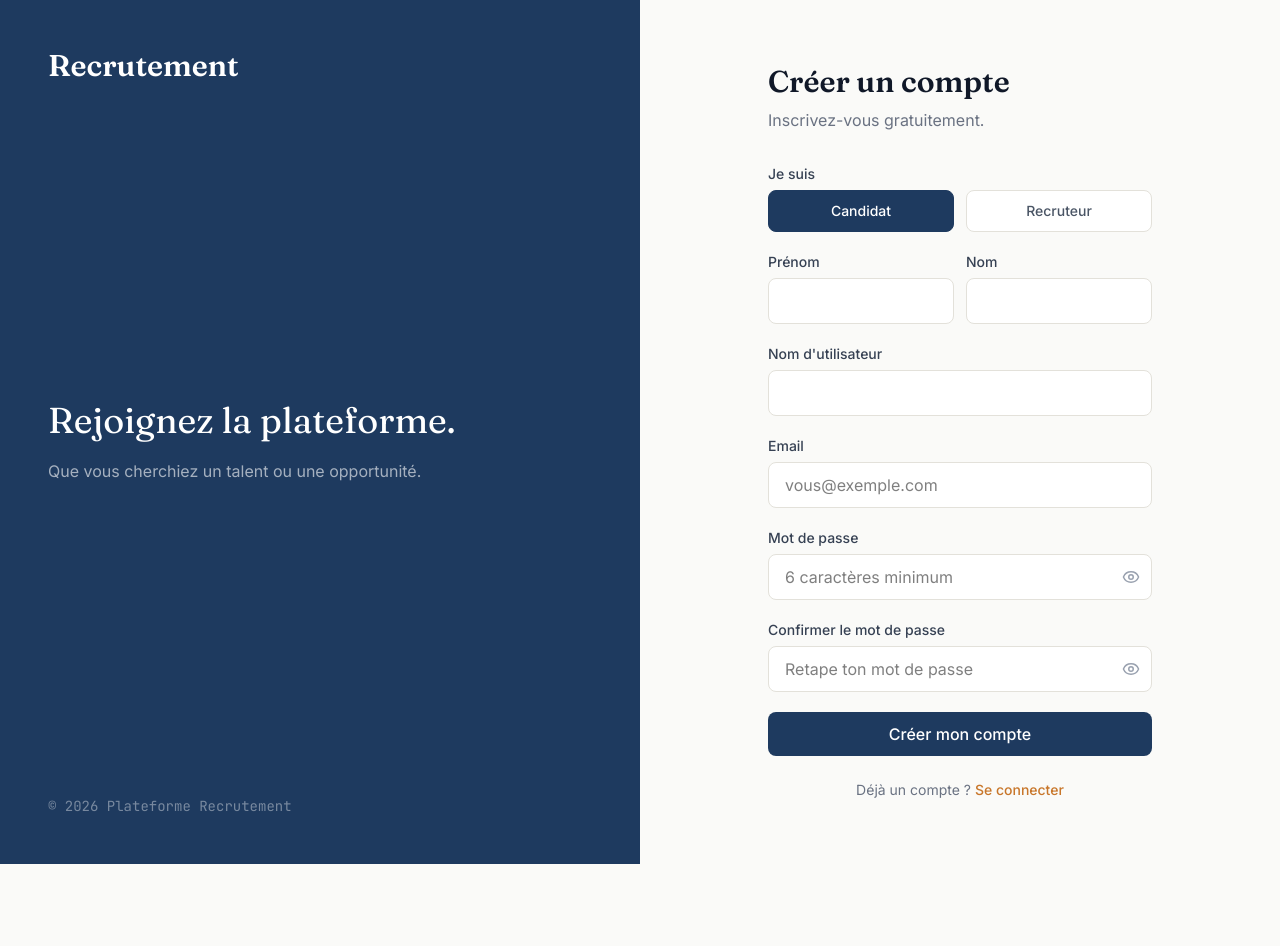
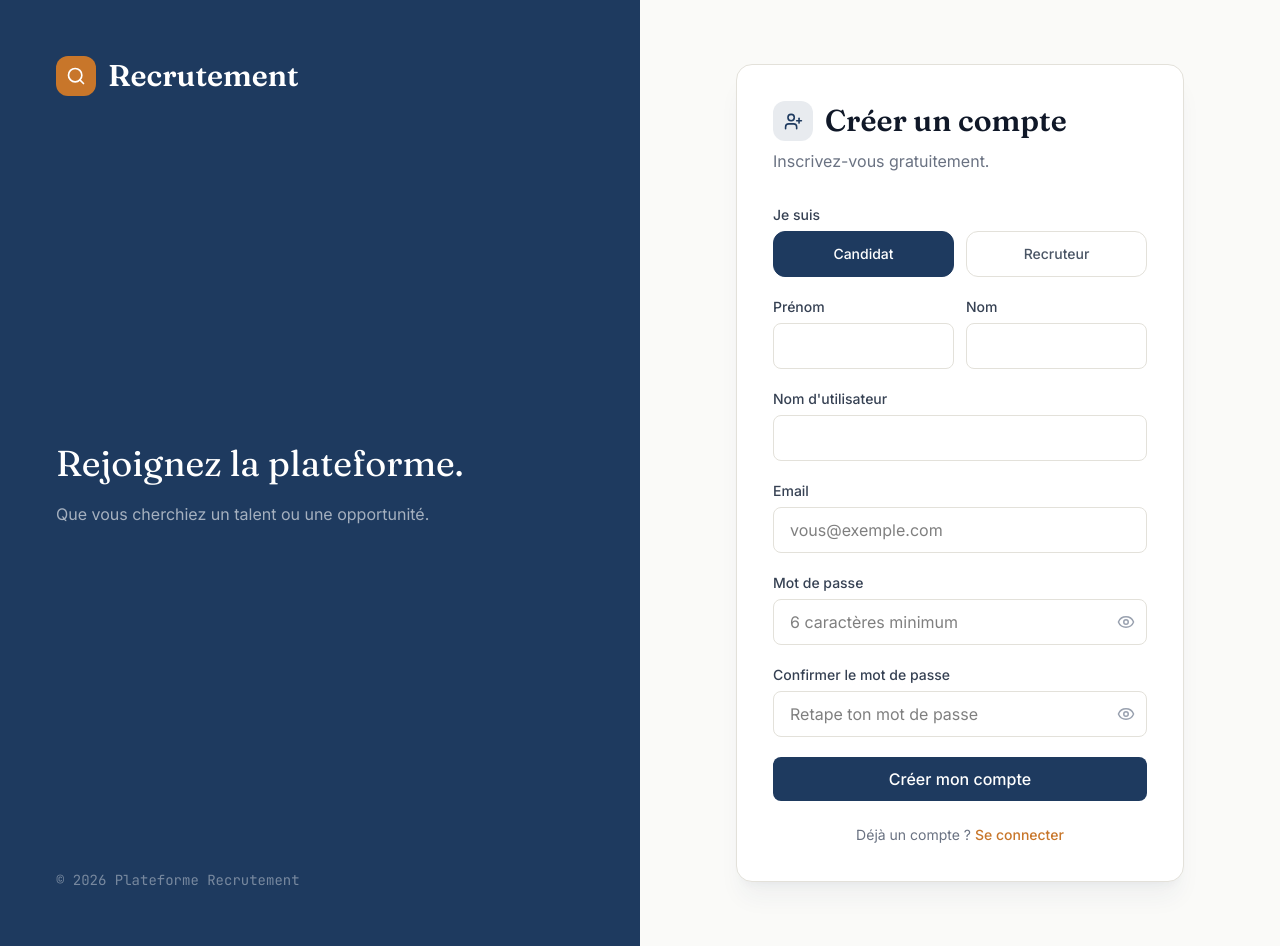
Before and after one commit to azizlejmi12/plateforme-recrutement-mern, a React (Vite) app in the folder frontend/: page /register in a window 1280 px wide. Before the commit the page ends 864 px from the top, so only its background shows below. Built offline with nearby package versions, Linux system fonts and the light colour scheme; no server answers.

Commit message:
style: polish registration screen

```diff
--- a/frontend/src/pages/Register.jsx
+++ b/frontend/src/pages/Register.jsx
@@ -1,7 +1,7 @@
 import { useState } from 'react'
 import { Link, useNavigate } from 'react-router-dom'
 import { useAuth } from '../context/AuthContext'
-import { Eye, EyeOff } from 'lucide-react'
+import { Eye, EyeOff, Search, UserPlus } from 'lucide-react'
 import PasswordStrength from '../components/PasswordStrength'
 import { isPasswordValid } from '../utils/passwordValidation'
 
@@ -70,7 +70,7 @@ function Register() {
   if (success) {
     return (
       <div className="min-h-screen flex items-center justify-center bg-bg p-8">
-        <div className="max-w-sm text-center">
+        <div className="max-w-sm text-center bg-white border border-border rounded-2xl p-9 shadow-xl shadow-primary/5">
           <div className="w-16 h-16 bg-success/10 rounded-full flex items-center justify-center mx-auto mb-6">
             <span className="text-success text-2xl">✓</span>
           </div>
@@ -95,10 +95,8 @@ function Register() {
   return (
     <div className="min-h-screen flex bg-bg">
 
-      <div className="hidden lg:flex lg:w-1/2 bg-primary flex-col justify-between p-12">
-        <h1 className="font-display text-3xl text-white font-semibold">
-          Recrutement
-        </h1>
+      <div className="hidden lg:flex lg:w-1/2 bg-primary flex-col justify-between p-14">
+        <div className="flex items-center gap-3"><div className="w-10 h-10 rounded-xl bg-accent text-white flex items-center justify-center"><Search size={20} /></div><h1 className="font-display text-3xl text-white font-semibold">Recrutement</h1></div>
         <div>
           <p className="font-display text-4xl text-white leading-tight">
             Rejoignez la plateforme.
@@ -110,12 +108,12 @@ function Register() {
         <p className="text-white/40 text-sm font-mono">© 2026 Plateforme Recrutement</p>
       </div>
 
-      <div className="w-full lg:w-1/2 flex items-center justify-center p-8 overflow-y-auto">
-        <div className="w-full max-w-sm py-8">
+      <div className="w-full lg:w-1/2 flex items-center justify-center p-6 sm:p-10 overflow-y-auto">
+        <div className="w-full max-w-md bg-white border border-border rounded-2xl p-7 sm:p-9 shadow-xl shadow-primary/5 my-6">
 
-          <h2 className="font-display text-3xl text-gray-900 font-semibold mb-2">
+          <div className="flex items-center gap-3 mb-2"><div className="w-10 h-10 rounded-xl bg-primary/10 text-primary flex items-center justify-center"><UserPlus size={19} /></div><h2 className="font-display text-3xl text-gray-900 font-semibold">
             Créer un compte
-          </h2>
+          </h2></div>
           <p className="text-gray-500 mb-8">
             Inscrivez-vous gratuitement.
           </p>
@@ -139,7 +137,7 @@ function Register() {
                     key={role}
                     type="button"
                     onClick={() => setFormData({ ...formData, role })}
-                    className={`py-2.5 rounded-lg text-sm font-medium border transition
+                    className={`py-3 rounded-xl text-sm font-medium border transition-all duration-200
                       ${formData.role === role
                         ? 'bg-primary text-white border-primary'
                         : 'bg-white text-gray-600 border-border hover:border-primary/40'
```
